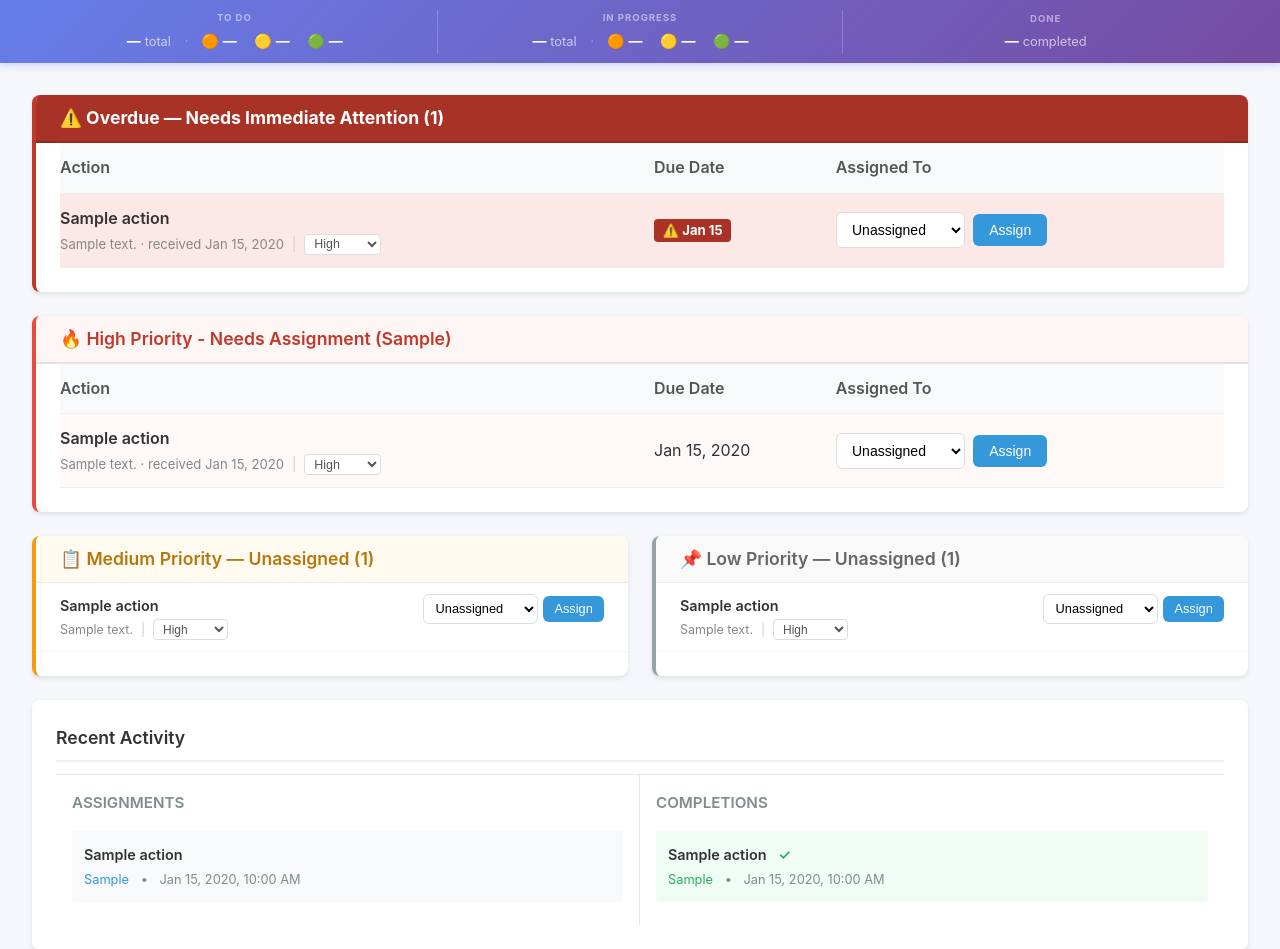
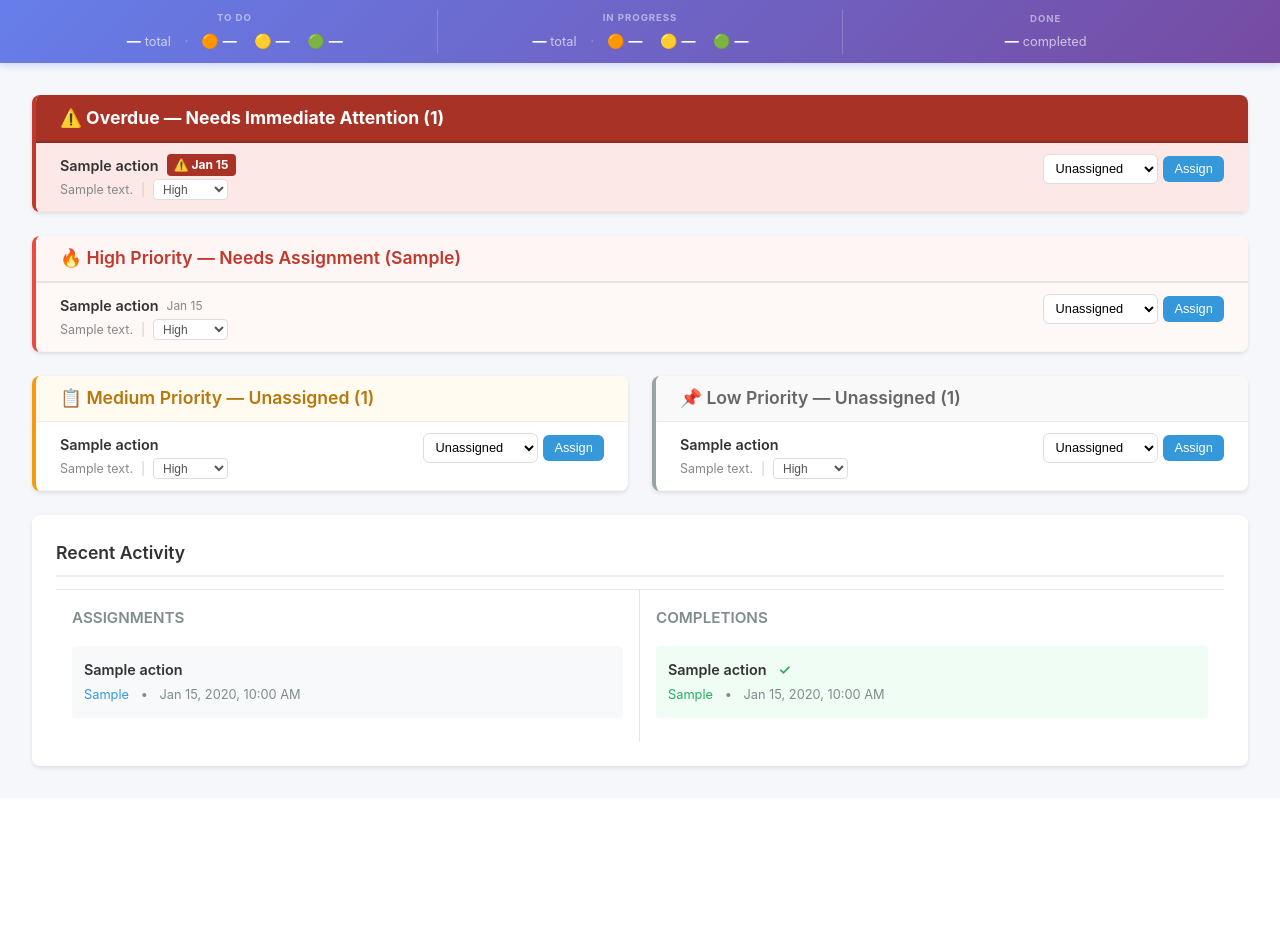
Before and after one commit to blake-perkins/INtelliBOX, a Python web app: template src/intellibox/web/templates/dashboard.html in a window 1280 px wide. Shown: the part 72-1021 px from the top of the page. After the commit the page ends 843 px from the top, so only its background shows below. Run offline with Jinja, Linux system fonts and the light colour scheme; the template is opened without the code that fills it: most values are stand-ins (such as "Sample title", 1, 10 or a date in 2020).

Commit message:
Fix in_progress assignment status and improve dashboard layout
Add 'in_progress' to the assignments CHECK constraint (model + migration
010) so the status route no longer triggers an IntegrityError. Update
action detail, actions list, and email detail templates with purple
in_progress badges and three-state buttons. Convert dashboard overdue
and high-priority sections from table layout to card-style flex layout
matching medium/low sections, and remove bottom padding gap.

Co-Authored-By: Claude Opus 4.6 <noreply@anthropic.com>

```diff
--- a/src/intellibox/models.py
+++ b/src/intellibox/models.py
@@ -106,7 +106,7 @@ class Assignment(Base):
     __tablename__ = "assignments"
     __table_args__ = (
         CheckConstraint(
-            "status IN ('assigned', 'completed')",
+            "status IN ('assigned', 'in_progress', 'completed')",
             name="check_status"
         ),
     )
--- a/src/intellibox/web/templates/actions.html
+++ b/src/intellibox/web/templates/actions.html
@@ -119,6 +119,8 @@
                 <div style="margin-top: 0.15rem;">
                     {% if assignment.status == 'completed' %}
                         <span style="font-size: 0.75rem; background: #d4edda; color: #155724; padding: 0.1rem 0.4rem; border-radius: 10px;">✓ completed</span>
+                    {% elif assignment.status == 'in_progress' %}
+                        <span style="font-size: 0.75rem; background: #f3e8ff; color: #8e44ad; padding: 0.1rem 0.4rem; border-radius: 10px;">▶ in progress</span>
                     {% else %}
                         <span style="font-size: 0.75rem; background: #e2e8f0; color: #555; padding: 0.1rem 0.4rem; border-radius: 10px;">assigned</span>
                     {% endif %}
--- a/src/intellibox/web/templates/dashboard.html
+++ b/src/intellibox/web/templates/dashboard.html
@@ -5,11 +5,6 @@
 {% block extra_css %}
 <style>
     @media (max-width: 700px) {
-        .dash-table { table-layout: auto !important; }
-        .dash-table .col-due { width: auto !important; }
-        .dash-table .col-assign { width: auto !important; }
-        .dash-table .col-action { width: auto !important; }
-        .dash-table td, .dash-table th { padding: 0.5rem; font-size: 0.85rem; }
         .dash-activity { grid-template-columns: 1fr !important; }
         .dash-activity > div:first-child { border-right: none !important; border-bottom: 1px solid #e1e8ed; }
     }
@@ -23,41 +18,34 @@
     <div class="card-header" style="background: #a93226; color: white; font-weight: 700; margin: -1.5rem -1.5rem 0 -1.5rem; padding: 0.55rem 1.5rem; border-bottom: 2px solid rgba(0,0,0,0.15);">
         ⚠️ Overdue — Needs Immediate Attention ({{ overdue_actions|length }})
     </div>
-    <div class="table-responsive">
-    <table class="dash-table" style="margin: 0 -1.5rem 0 -1.5rem; width: calc(100% + 3rem); table-layout: fixed;">
-        <thead>
-            <tr>
-                <th class="col-action" style="padding-left: 1.5rem; width: 50%;">Action</th>
-                <th class="col-due" style="width: 15%;">Due Date</th>
-                <th class="col-assign" style="width: 35%;">Assigned To</th>
-            </tr>
-        </thead>
-        <tbody>
+    <div style="margin: 0 -1.5rem -1.5rem -1.5rem;">
         {% for action in overdue_actions %}
-            <tr class="overdue-row{% if loop.index > 5 %} overdue-extra{% endif %}" style="cursor: pointer; background-color: #fde8e8;{% if loop.index > 5 %} display: none;{% endif %}" onclick="window.location='/actions/{{ action.id }}'">
-                <td style="padding-left: 1.5rem;">
-                    <div style="font-weight: 600;" title="{{ action.title }}">{{ action.title[:60] }}{% if action.title|length > 60 %}...{% endif %}</div>
-                    <div style="font-size: 0.82rem; color: #888; margin-top: 0.15rem; display: flex; align-items: center; gap: 0.5rem;">
-                        {{ action.email.from_address }} &middot; received {{ action.email.received_date.strftime('%b %d, %Y') }}
+        <div class="overdue-row{% if loop.index > 5 %} overdue-extra{% endif %}"
+             style="padding: 0.65rem 1.5rem; border-bottom: 1px solid #f5e0e0; cursor: pointer; background-color: #fde8e8;{% if loop.index > 5 %} display: none;{% endif %}"
+             onclick="window.location='/actions/{{ action.id }}'">
+            <div style="display: flex; justify-content: space-between; align-items: start; gap: 0.5rem;">
+                <div style="flex: 1; min-width: 0;">
+                    <div style="display: flex; align-items: center; gap: 0.5rem;">
+                        <span style="font-weight: 600; font-size: 0.9rem;" title="{{ action.title }}">{{ action.title[:50] }}{% if action.title|length > 50 %}...{% endif %}</span>
+                        <span style="color: white; font-weight: 700; background: #a93226; padding: 0.1rem 0.45rem; border-radius: 4px; font-size: 0.75rem; white-space: nowrap;">
+                            ⚠️ {{ action.due_date.strftime('%b %d') }}
+                        </span>
+                    </div>
+                    <div style="font-size: 0.78rem; color: #888; margin-top: 0.15rem; display: flex; align-items: center; gap: 0.5rem;">
+                        {{ action.email.from_address }}
                         <span style="color: #ccc;">|</span>
                         <select onclick="event.stopPropagation()" onchange="changePriority({{ action.id }}, this, false)"
-                                autocomplete="off" style="padding: 0.1rem 0.3rem; border: 1px solid #ddd; border-radius: 4px; font-size: 0.78rem; background: white; cursor: pointer; color: #555;">
+                                autocomplete="off" style="padding: 0.1rem 0.3rem; border: 1px solid #ddd; border-radius: 4px; font-size: 0.75rem; background: white; cursor: pointer; color: #555;">
                             <option value="high" {% if action.priority == 'high' %}selected{% endif %}>High</option>
                             <option value="medium" {% if action.priority == 'medium' %}selected{% endif %}>Medium</option>
                             <option value="low" {% if action.priority == 'low' %}selected{% endif %}>Low</option>
                         </select>
                     </div>
-                </td>
-                <td style="white-space: nowrap;">
-                    <span style="color: white; font-weight: 700; background: #a93226; padding: 0.2rem 0.55rem; border-radius: 4px; font-size: 0.82rem;">
-                        ⚠️ {{ action.due_date.strftime('%b %d') }}
-                    </span>
-                </td>
-                <td onclick="event.stopPropagation()" style="white-space: nowrap;">
+                </div>
+                <div onclick="event.stopPropagation()" style="flex-shrink: 0; display: flex; gap: 0.35rem; align-items: center;">
                     {% if roster %}
-                    <div style="display: flex; gap: 0.5rem; align-items: center;">
                     <select id="sel-{{ action.id }}" onclick="event.stopPropagation()"
-                                style="padding: 0.5rem 0.7rem; border: 1.5px solid #ddd; border-radius: 6px; font-size: 0.875rem; background: white; cursor: pointer; max-width: 180px;"
+                            style="padding: 0.35rem 0.5rem; border: 1.5px solid #ddd; border-radius: 6px; font-size: 0.8rem; background: white; cursor: pointer; max-width: 150px;"
                             onfocus="this.style.borderColor='#667eea'" onblur="this.style.borderColor='#ddd'">
                         <option value="" {% if not action.assignments %}selected{% endif %}>Unassigned</option>
                         {% for member in roster %}
@@ -68,18 +56,14 @@
                         {% endfor %}
                     </select>
                     <button class="btn btn-primary" onclick="event.stopPropagation(); quickAssign({{ action.id }}, this)"
-                                style="padding: 0.5rem 1rem; font-size: 0.875rem; white-space: nowrap;">
-                            Assign
-                        </button>
+                            style="padding: 0.35rem 0.7rem; font-size: 0.8rem; white-space: nowrap;">Assign</button>
+                    {% else %}
+                    <a href="/settings#roster" onclick="event.stopPropagation()" style="font-size: 0.8rem; color: #667eea;">Add roster</a>
+                    {% endif %}
                 </div>
-                    {% else %}
-                    <a href="/settings#roster" style="font-size: 0.85rem; color: #667eea;">Add roster</a>
-                    {% endif %}
-                </td>
-            </tr>
+            </div>
+        </div>
         {% endfor %}
-        </tbody>
-    </table>
     </div>
     {% if overdue_actions|length > 5 %}
     <div style="padding: 0.5rem 1.5rem; border-top: 1px solid rgba(0,0,0,0.08); text-align: center;">
@@ -96,53 +80,44 @@
 {% if high_priority_actions %}
 <div class="card" style="margin-bottom: 1.5rem; border-left: 4px solid #e74c3c;">
     <div class="card-header" style="background-color: #fef5f5; color: #c0392b; font-weight: 600; margin: -1.5rem -1.5rem 0 -1.5rem; padding: 0.55rem 1.5rem; border-bottom: 2px solid rgba(0,0,0,0.08);">
-        🔥 High Priority - Needs Assignment ({{ high_priority }})
+        🔥 High Priority — Needs Assignment ({{ high_priority }})
     </div>
-    <div class="table-responsive">
-    <table class="dash-table" style="margin: 0 -1.5rem 0 -1.5rem; width: calc(100% + 3rem); table-layout: fixed;">
-        <thead>
-            <tr>
-                <th class="col-action" style="padding-left: 1.5rem; width: 50%;">Action</th>
-                <th class="col-due" style="width: 15%;">Due Date</th>
-                <th class="col-assign" style="width: 35%;">Assigned To</th>
-            </tr>
-        </thead>
-        <tbody>
+    <div style="margin: 0 -1.5rem -1.5rem -1.5rem;">
         {% for action in high_priority_actions %}
         {% set hp_assignment = action.assignments[0] if action.assignments else None %}
         {% set is_overdue = action.due_date and action.due_date < current_time %}
-            <tr class="hp-row{% if loop.index > 5 %} hp-extra{% endif %}" style="cursor: pointer; background-color: #fef8f6;{% if loop.index > 5 %} display: none;{% endif %}" onclick="window.location='/actions/{{ action.id }}'">
-                <td style="padding-left: 1.5rem;">
-                    <div style="font-weight: 600;" title="{{ action.title }}">{{ action.title[:60] }}{% if action.title|length > 60 %}...{% endif %}</div>
-                    <div style="font-size: 0.82rem; color: #888; margin-top: 0.15rem; display: flex; align-items: center; gap: 0.5rem;">
-                        {{ action.email.from_address }} &middot; received {{ action.email.received_date.strftime('%b %d, %Y') }}
+        <div class="hp-row{% if loop.index > 5 %} hp-extra{% endif %}"
+             style="padding: 0.65rem 1.5rem; border-bottom: 1px solid #f5f5f5; cursor: pointer; background-color: #fef8f6;{% if loop.index > 5 %} display: none;{% endif %}"
+             onclick="window.location='/actions/{{ action.id }}'">
+            <div style="display: flex; justify-content: space-between; align-items: start; gap: 0.5rem;">
+                <div style="flex: 1; min-width: 0;">
+                    <div style="display: flex; align-items: center; gap: 0.5rem;">
+                        <span style="font-weight: 600; font-size: 0.9rem;" title="{{ action.title }}">{{ action.title[:50] }}{% if action.title|length > 50 %}...{% endif %}</span>
+                        {% if action.due_date %}
+                            {% if is_overdue %}
+                            <span style="color: white; font-weight: 700; background: #a93226; padding: 0.1rem 0.45rem; border-radius: 4px; font-size: 0.75rem; white-space: nowrap;">
+                                ⚠️ {{ action.due_date.strftime('%b %d') }}
+                            </span>
+                            {% else %}
+                            <span style="color: #888; font-size: 0.75rem; white-space: nowrap;">{{ action.due_date.strftime('%b %d') }}</span>
+                            {% endif %}
+                        {% endif %}
+                    </div>
+                    <div style="font-size: 0.78rem; color: #888; margin-top: 0.15rem; display: flex; align-items: center; gap: 0.5rem;">
+                        {{ action.email.from_address }}
                         <span style="color: #ccc;">|</span>
                         <select onclick="event.stopPropagation()" onchange="changePriority({{ action.id }}, this, true)"
-                                autocomplete="off" style="padding: 0.1rem 0.3rem; border: 1px solid #ddd; border-radius: 4px; font-size: 0.78rem; background: white; cursor: pointer; color: #555;">
+                                autocomplete="off" style="padding: 0.1rem 0.3rem; border: 1px solid #ddd; border-radius: 4px; font-size: 0.75rem; background: white; cursor: pointer; color: #555;">
                             <option value="high" {% if action.priority == 'high' %}selected{% endif %}>High</option>
                             <option value="medium" {% if action.priority == 'medium' %}selected{% endif %}>Medium</option>
                             <option value="low" {% if action.priority == 'low' %}selected{% endif %}>Low</option>
                         </select>
                     </div>
-                </td>
-                <td style="white-space: nowrap;">
-                    {% if action.due_date %}
-                        {% if is_overdue %}
-                        <span style="color: white; font-weight: 700; background: #a93226; padding: 0.2rem 0.55rem; border-radius: 4px; font-size: 0.82rem;">
-                            ⚠️ {{ action.due_date.strftime('%b %d') }}
-                        </span>
-                        {% else %}
-                            {{ action.due_date.strftime('%b %d, %Y') }}
-                        {% endif %}
-                    {% else %}
-                        <span style="color: #999;">No date</span>
-                    {% endif %}
-                </td>
-                <td onclick="event.stopPropagation()" style="white-space: nowrap;">
+                </div>
+                <div onclick="event.stopPropagation()" style="flex-shrink: 0; display: flex; gap: 0.35rem; align-items: center;">
                     {% if roster %}
-                    <div style="display: flex; gap: 0.5rem; align-items: center;">
                     <select id="sel-{{ action.id }}" onclick="event.stopPropagation()"
-                                style="padding: 0.5rem 0.7rem; border: 1.5px solid #ddd; border-radius: 6px; font-size: 0.875rem; background: white; cursor: pointer; max-width: 180px;"
+                            style="padding: 0.35rem 0.5rem; border: 1.5px solid #ddd; border-radius: 6px; font-size: 0.8rem; background: white; cursor: pointer; max-width: 150px;"
                             onfocus="this.style.borderColor='#667eea'" onblur="this.style.borderColor='#ddd'">
                         <option value="" {% if not hp_assignment %}selected{% endif %}>Unassigned</option>
                         {% for member in roster %}
@@ -153,18 +128,14 @@
                         {% endfor %}
                     </select>
                     <button class="btn btn-primary" onclick="event.stopPropagation(); quickAssign({{ action.id }}, this)"
-                                style="padding: 0.5rem 1rem; font-size: 0.875rem; white-space: nowrap;">
-                            Assign
-                        </button>
+                            style="padding: 0.35rem 0.7rem; font-size: 0.8rem; white-space: nowrap;">Assign</button>
+                    {% else %}
+                    <a href="/settings#roster" onclick="event.stopPropagation()" style="font-size: 0.8rem; color: #667eea;">Add roster</a>
+                    {% endif %}
                 </div>
-                    {% else %}
-                    <a href="/settings#roster" style="font-size: 0.85rem; color: #667eea;">Add roster</a>
-                    {% endif %}
-                </td>
-            </tr>
+            </div>
+        </div>
         {% endfor %}
-        </tbody>
-    </table>
     </div>
     {% if high_priority_actions|length > 5 %}
     <div style="padding: 0.5rem 1.5rem; border-top: 1px solid rgba(0,0,0,0.08); text-align: center;">
@@ -195,7 +166,7 @@
         <div class="card-header" style="background-color: #fffbf0; color: #b7770d; font-weight: 600; margin: -1.5rem -1.5rem 0 -1.5rem; padding: 0.55rem 1.5rem; border-bottom: 1px solid rgba(0,0,0,0.06);">
             📋 Medium Priority — Unassigned ({{ medium_priority_actions|length }})
         </div>
-        <div style="margin: 0 -1.5rem 0 -1.5rem;">
+        <div style="margin: 0 -1.5rem -1.5rem -1.5rem;">
             {% for action in medium_priority_actions %}
             <div class="med-row{% if loop.index > 3 %} med-extra{% endif %}"
                  style="padding: 0.65rem 1.5rem; border-bottom: 1px solid #f5f5f5; cursor: pointer;{% if loop.index > 3 %} display: none;{% endif %}"
@@ -250,7 +221,7 @@
         <div class="card-header" style="background-color: #f9f9f9; color: #666; font-weight: 600; margin: -1.5rem -1.5rem 0 -1.5rem; padding: 0.55rem 1.5rem; border-bottom: 1px solid rgba(0,0,0,0.06);">
             📌 Low Priority — Unassigned ({{ low_priority_actions|length }})
         </div>
-        <div style="margin: 0 -1.5rem 0 -1.5rem;">
+        <div style="margin: 0 -1.5rem -1.5rem -1.5rem;">
             {% for action in low_priority_actions %}
             <div class="low-row{% if loop.index > 3 %} low-extra{% endif %}"
                  style="padding: 0.65rem 1.5rem; border-bottom: 1px solid #f5f5f5; cursor: pointer;{% if loop.index > 3 %} display: none;{% endif %}"
--- a/src/intellibox/web/templates/email_detail.html
+++ b/src/intellibox/web/templates/email_detail.html
@@ -190,6 +190,8 @@
                     {% if assignment %}
                         {% if assignment.status == 'completed' %}
                             <span style="color: #27ae60; font-weight: 600; font-size: 0.9rem;">✓ Done</span>
+                        {% elif assignment.status == 'in_progress' %}
+                            <span style="color: #8e44ad; font-weight: 600; font-size: 0.9rem;">▶ In Progress</span>
                         {% else %}
                             <span style="color: #27ae60; font-weight: 600; font-size: 0.9rem;">Assigned</span>
                         {% endif %}
```
Also changed, not shown: alembic/versions/010_add_in_progress_status.py (added, +36 -0 lines), src/intellibox/web/templates/action_detail.html (+21 -1 lines), tests/test_web_interface.py (+76 -0 lines). Lines whose indentation alone changed are shown as unchanged.
